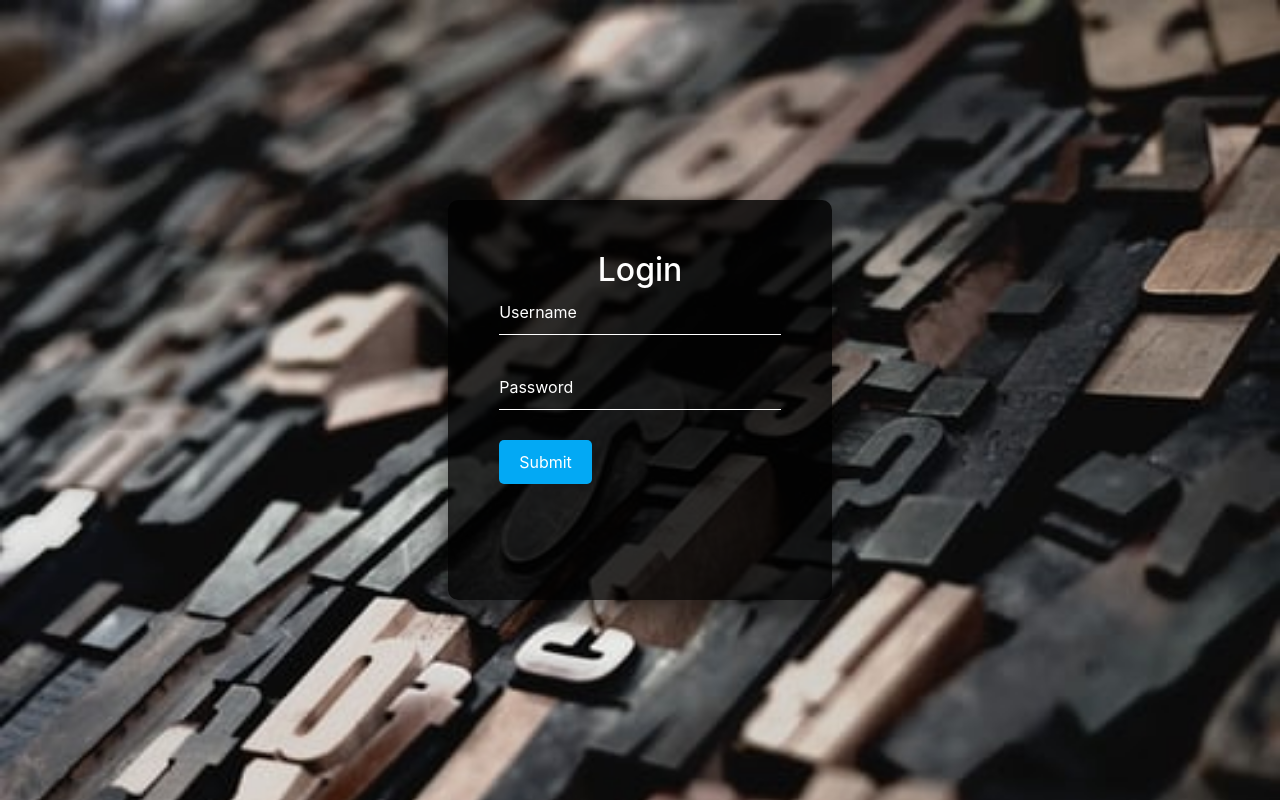
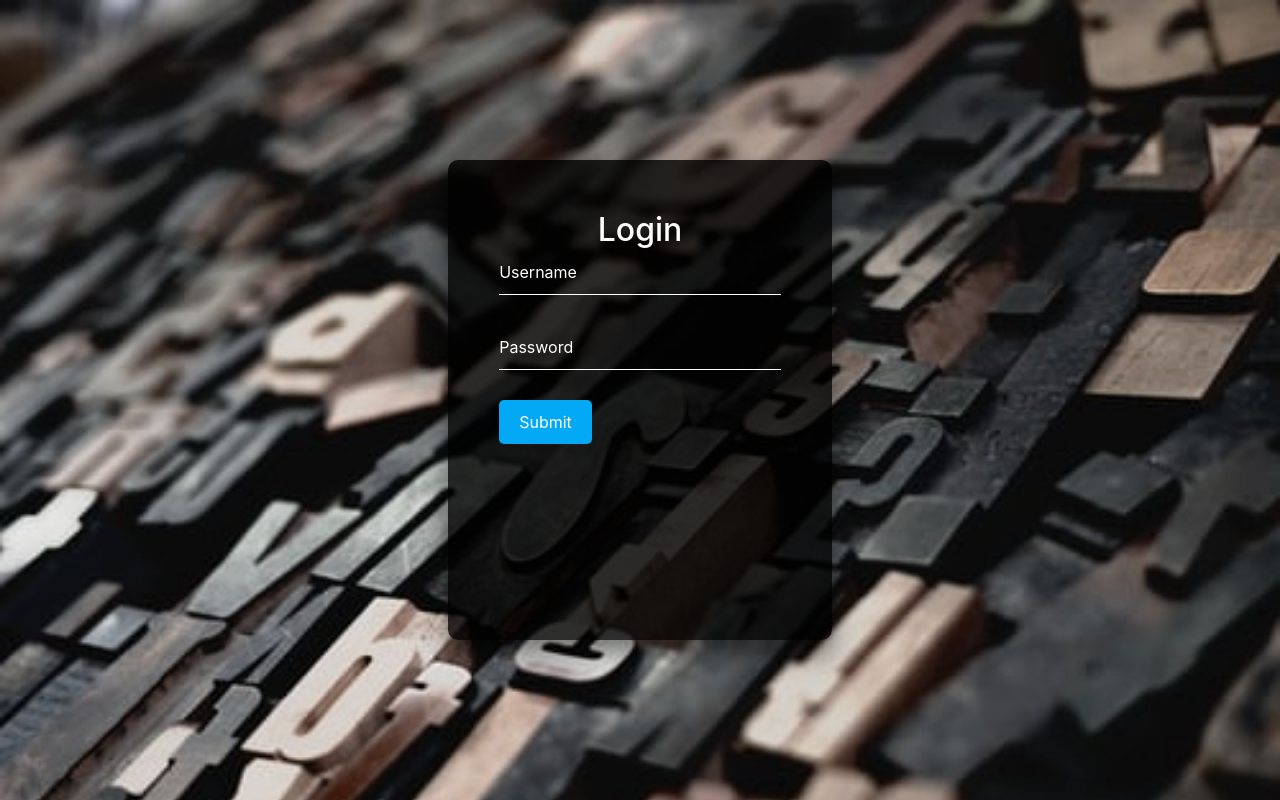
Before and after one commit to rubindersinghsandhu/herokuprojects, a Django app: page /login/ in a window 1280 px wide. Run offline with Django 3.2, Linux system fonts and the light colour scheme; some libraries are stand-ins or nearby versions.

Commit message:
Update style.css

```diff
--- a/gurdwara_sahib__website/static/style.css
+++ b/gurdwara_sahib__website/static/style.css
@@ -14,7 +14,7 @@ body{
     padding:4%;
     transform:translate(-50%,-50%);
     width:30%;
-    height:50%;
+    height:60%;
     background:rgba(0,0,0,0.8);
     box-sizing:border-box;
     box-shadow:0 14px 25px rgba(0,0,0,0.5);
```
